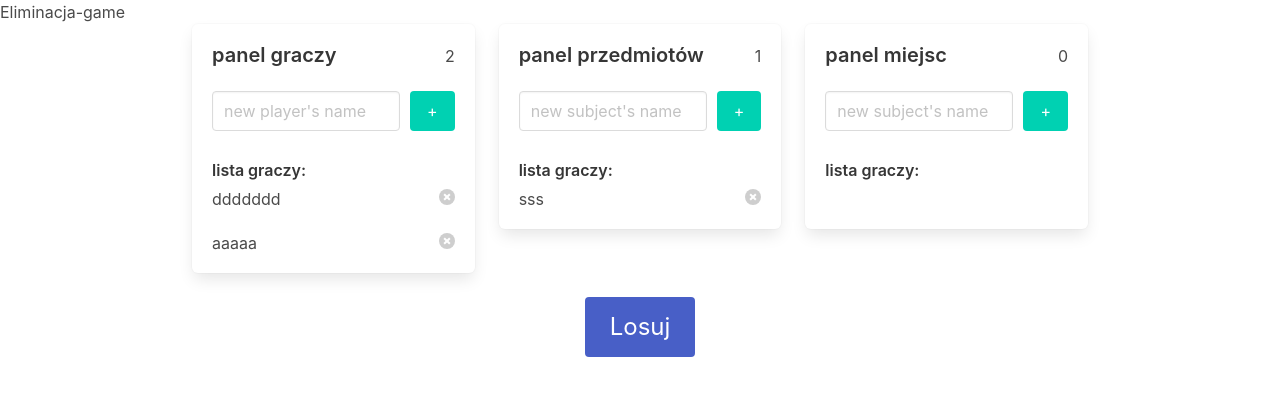
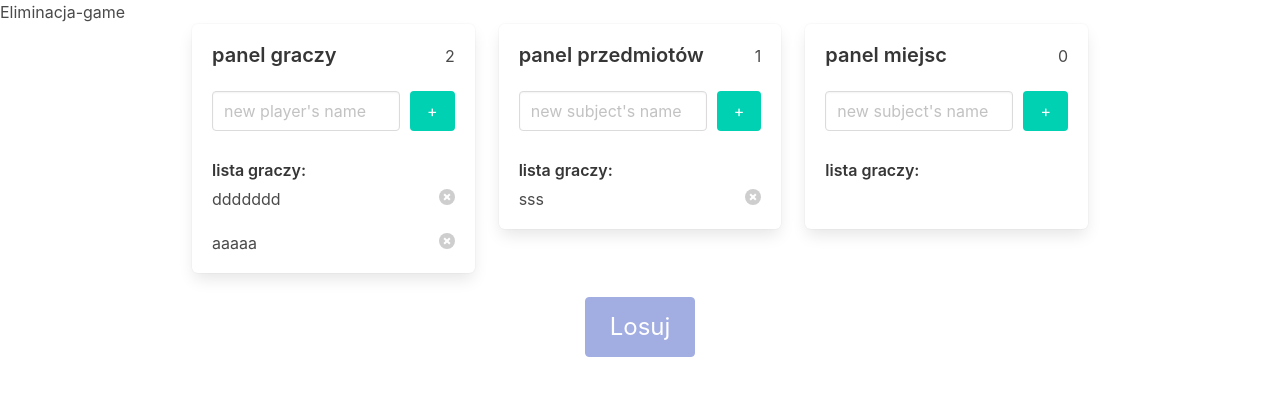
Before and after one commit to JohnyMielony07/eliminacja-game, a React (Create React App) app: page / in a window 1280 px wide. Shown: the top 396 px of the page. Built offline with nearby package versions, Linux system fonts and the light colour scheme.

Commit message:
add generate validation

```diff
--- a/src/containers/Game/Game.jsx
+++ b/src/containers/Game/Game.jsx
@@ -43,7 +43,11 @@ const Game = () => {
     const subjectsContext = { subjectsList, addSubject, deleteSubject }
     const spotesContext = { spotesList, addSpote, deleteSpote }
 
-    const game = (!isGenerated)? (
+    console.log('rerender');
+    const generateCondition = playersList.length >= 3 && playersList.length === subjectsList.length && subjectsList.length === spotesList.length;
+    console.log(generateCondition);
+
+    const game = (!isGenerated) ? (
         <>
             <div className='columns'>
                 <div className='column'>
@@ -63,7 +67,7 @@ const Game = () => {
                 </div>
             </div>
             <div style={{ textAlign: 'center' }}>
-            <button className="button is-large is-link" onClick={() => setIsGenerated(true)}>Losuj</button>
+                <button className="button is-large is-link" disabled={!generateCondition} onClick={() => setIsGenerated(true)}>Losuj</button>
             </div>
         </>
     ) : (
--- a/src/containers/Game/SpotesPanel.jsx
+++ b/src/containers/Game/SpotesPanel.jsx
@@ -23,7 +23,7 @@ const SpotesPanel = () => {
                     </div>
                     <div className="title is-6" style={{ margin: '30px 0' }}>lista graczy:</div>
                     {spotesList.map(spote => (
-                        <div className="subtitle is-6 item-container" item-container>
+                        <div className="subtitle is-6 item-container">
                             {spote}
                             <a className="delete is-small" onClick={() => deleteSpote(spote)} />
                         </div>
```
Lines whose indentation alone changed are shown as unchanged.
